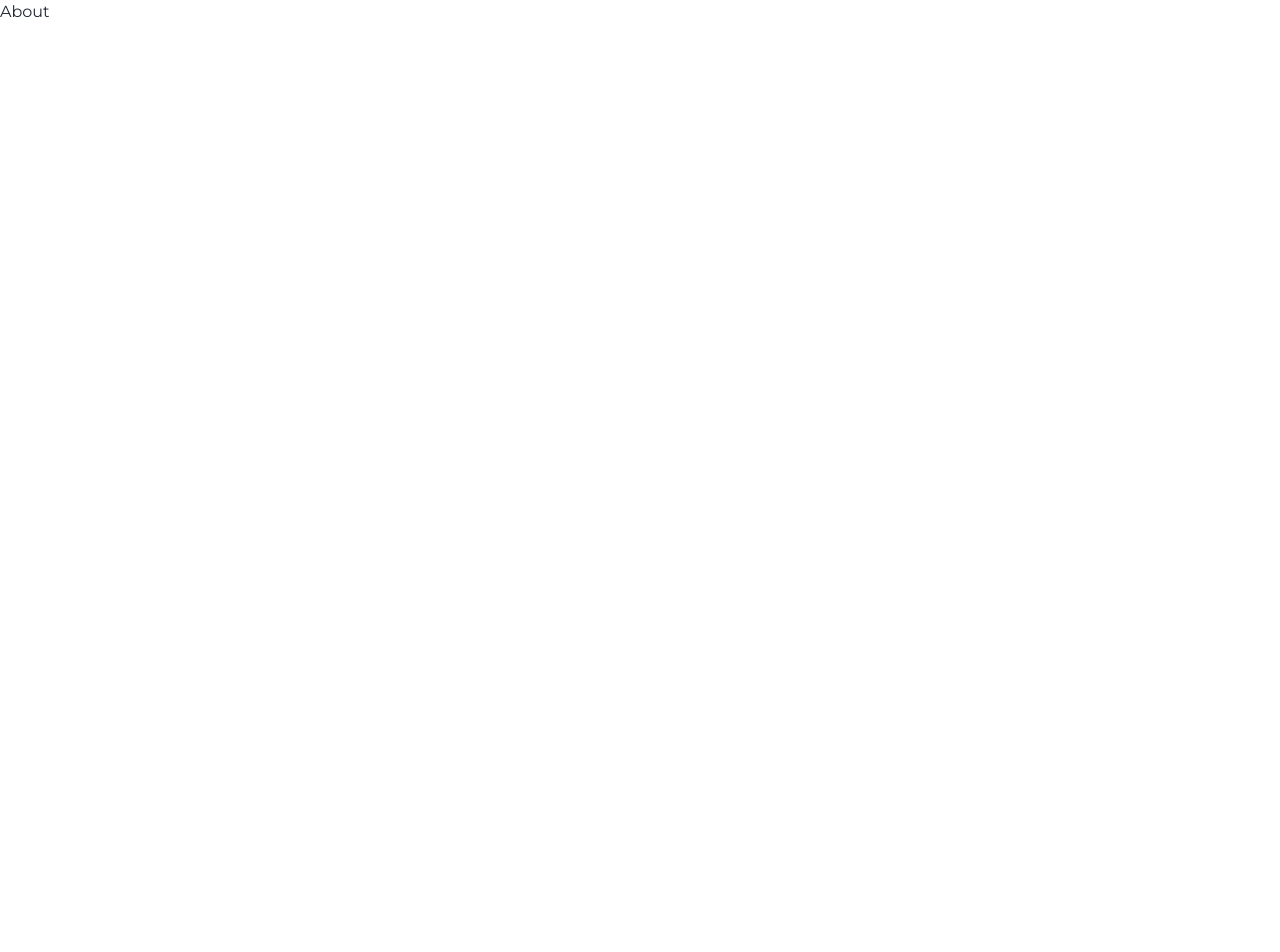
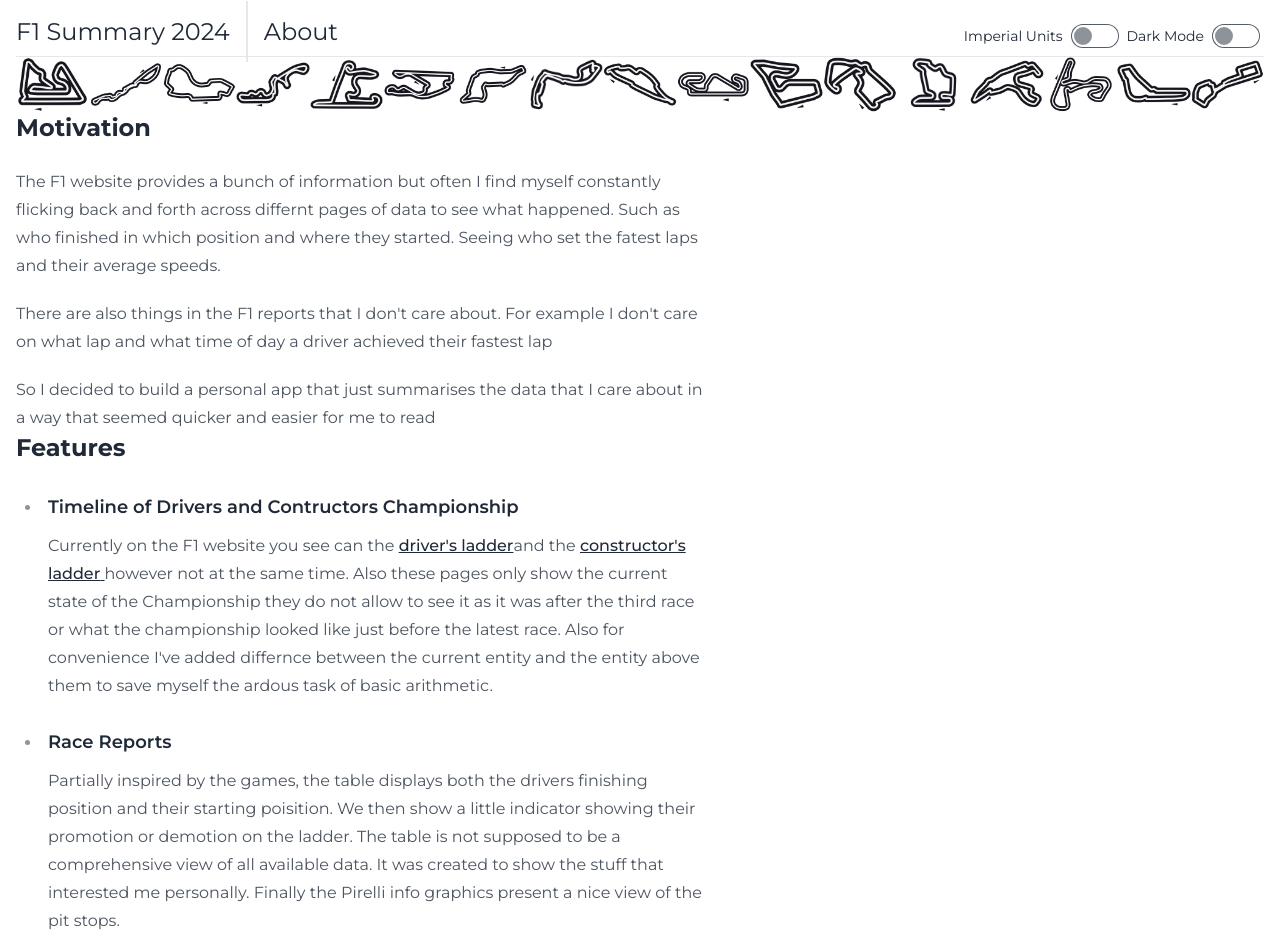
Before and after one commit to Verric/f1-summary, a React (Vite) app: page /about in a window 1280 px wide. Shown: the top 952 px of the page. Before the commit the page ends 800 px from the top, so only its background shows below. Built offline with nearby package versions, Linux system fonts and the light colour scheme.

Commit message:
added about page. Also did some file shuffling. Probs won't touch this again until after COTA GP

```diff
--- a/package.json
+++ b/package.json
@@ -20,6 +20,7 @@
   },
   "devDependencies": {
     "@eslint/js": "^9.9.0",
+    "@tailwindcss/typography": "^0.5.15",
     "@types/lodash-es": "^4.17.12",
     "@types/react": "^18.3.3",
     "@types/react-dom": "^18.3.0",
--- a/src/components/CircuitStats.tsx
+++ b/src/components/CircuitStats.tsx
@@ -1,6 +1,6 @@
 import { useContext } from "react"
 import { Circuit } from "../data/circuits"
-import { UnitContext } from "./AppLayout"
+import { UnitContext } from "../pages/AppLayout"
 import { kmToMi } from "../utils/conversionUtils"
 
 export default function CircuitStats({ circuit }: { circuit: Circuit }) {
--- a/src/main.tsx
+++ b/src/main.tsx
@@ -1,21 +1,22 @@
 import { StrictMode } from "react"
 import { createRoot } from "react-dom/client"
 import { BrowserRouter, Route, Routes } from "react-router-dom"
-import Leaderboards from "./dashboard/LeaderboardLayout.tsx"
-import RaceReport from "./components/RaceReport.tsx"
+import Leaderboards from "./pages/LeaderboardLayout.tsx"
+import RaceReport from "./pages/RaceReport.tsx"
+import AppLayout from "./pages/AppLayout.tsx"
+import About from "./pages/About.tsx"
 
 import { circuits } from "./data/circuits.ts"
 import { results } from "./data/results.ts"
-import AppLayout from "./components/AppLayout.tsx"
 import "./index.css"
 
 createRoot(document.getElementById("root")!).render(
   <StrictMode>
     <BrowserRouter>
       <Routes>
-        <Route path="/about" element={<main>About</main>} />
         <Route path="/" element={<AppLayout />}>
           <Route index element={<Leaderboards />} />
+          <Route path="about" element={<About />} />
           <Route path="bahrain" element={<RaceReport results={results.bahrain} circuit={circuits.bahrain} />} />
           <Route
             path="saudi-arabia"
--- /dev/null
+++ b/src/pages/About.tsx
@@ -0,0 +1,53 @@
+export default function About() {
+  return (
+    <main>
+      <article className="prose">
+        <h2 className="text-2xl">Motivation</h2>
+        <p>
+          The F1 website provides a bunch of information but often I find myself constantly flicking back and forth
+          across differnt pages of data to see what happened. Such as who finished in which position and where they
+          started. Seeing who set the fatest laps and their average speeds.
+        </p>
+        <p>
+          There are also things in the F1 reports that I don't care about. For example I don't care on what lap and what
+          time of day a driver achieved their fastest lap
+        </p>
+        <p>
+          So I decided to build a personal app that just summarises the data that I care about in a way that seemed
+          quicker and easier for me to read
+        </p>
+      </article>
+      <article className="prose">
+        <h2 className="text-2xl">Features</h2>
+        <ul>
+          <li>
+            <h3 className="text-lg">Timeline of Drivers and Contructors Championship</h3>
+            <p>
+              Currently on the F1 website you see can the{" "}
+              <a target="_blank" rel="noopener noreferrer" href="https://www.formula1.com/en/results/2024/drivers">
+                driver's ladder
+              </a>
+              and the{" "}
+              <a target="_blank" rel="noopener noreferrer" href="https://www.formula1.com/en/results/2024/team">
+                constructor's ladder{" "}
+              </a>
+              however not at the same time. Also these pages only show the current state of the Championship they do not
+              allow to see it as it was after the third race or what the championship looked like just before the latest
+              race. Also for convenience I've added differnce between the current entity and the entity above them to
+              save myself the ardous task of basic arithmetic.
+            </p>
+          </li>
+          <li>
+            <h3 className="text-lg">Race Reports</h3>
+            <p>
+              Partially inspired by the games, the table displays both the drivers finishing position and their starting
+              poisition. We then show a little indicator showing their promotion or demotion on the ladder. The table is
+              not supposed to be a comprehensive view of all available data. It was created to show the stuff that
+              interested me personally. Finally the Pirelli info graphics present a nice view of the pit stops.
+            </p>
+          </li>
+        </ul>
+      </article>
+    </main>
+  )
+}
--- a/src/components/AppLayout.tsx
+++ b/src/pages/AppLayout.tsx
@@ -1,6 +1,6 @@
+import { createContext, useState } from "react"
 import { Outlet, Link } from "react-router-dom"
-import Venues from "./Venues"
-import { createContext, useState } from "react"
+import Venues from "../components/Venues"
 
 //apparently createContext takes a mandatory init value
 export const UnitContext = createContext<boolean>(false)
@@ -22,9 +22,14 @@
   return (
     <main className="h-screen w-screen p-4 grid grid-rows-[0.5fr,_1fr_10fr] ">
       <nav className="flex justify-between border-b ">
-        <Link to="/" className="text-2xl">
-          F1 Summary 2024
-        </Link>
+        <div>
+          <Link to="/" className="text-2xl">
+            F1 Summary 2024
+          </Link>
+          <Link to="/about" className="text-2xl ml-4 border-l-2 p-4">
+            About
+          </Link>
+        </div>
         <section className="flex  ">
           <div className="form-control">
             <label className="label cursor-pointer">
--- a/src/dashboard/LeaderboardLayout.tsx
+++ b/src/pages/LeaderboardLayout.tsx
@@ -1,6 +1,6 @@
 import { useState } from "react"
-import ConstructorLeaderboard from "./ConstructorLeaderboard"
-import DriverLeaderboard from "./DriverLeaderboard"
+import ConstructorLeaderboard from "../components/ConstructorLeaderboard"
+import DriverLeaderboard from "../components/DriverLeaderboard"
 
 export default function LeaderboardLayout() {
   const [race, setRace] = useState(1)
--- a/tailwind.config.js
+++ b/tailwind.config.js
@@ -1,5 +1,6 @@
 /** @type {import('tailwindcss').Config} */
 import daisyui from "daisyui"
+import typography from "@tailwindcss/typography"
 export default {
   content: ["./index.html", "./src/**/*.{js,ts,jsx,tsx}"],
   daisyui: {
@@ -44,5 +45,5 @@
       sans: ["Montserrat", "sans-serif"],
     },
   },
-  plugins: [daisyui],
+  plugins: [daisyui, typography],
 }
```
Also changed, not shown: src/pages/RaceReport.tsx (renamed from src/components/RaceReport.tsx, +5 -9 lines), src/components/ConstructorLeaderboard.tsx (renamed from src/dashboard/ConstructorLeaderboard.tsx), src/components/DriverLeaderboard.tsx (renamed from src/dashboard/DriverLeaderboard.tsx), 1 other file (tests, documents, lock files or other folders).
